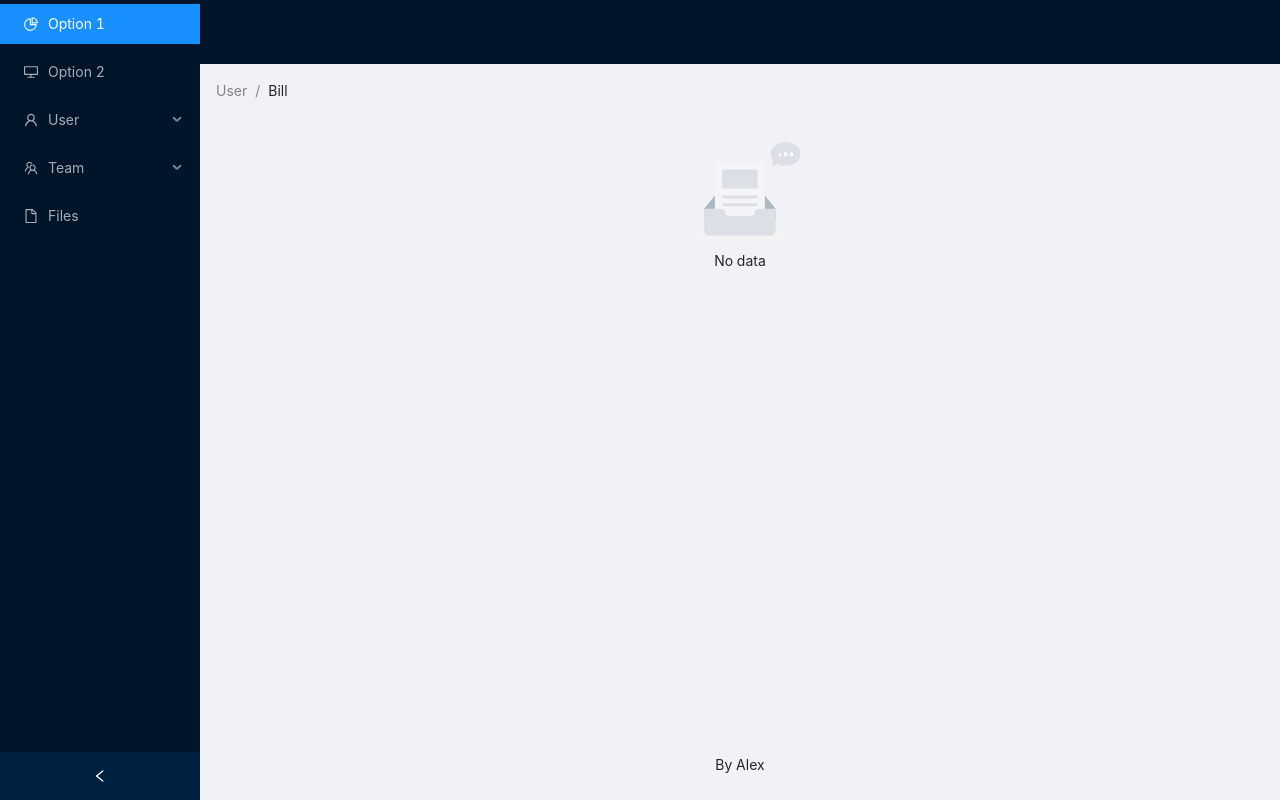
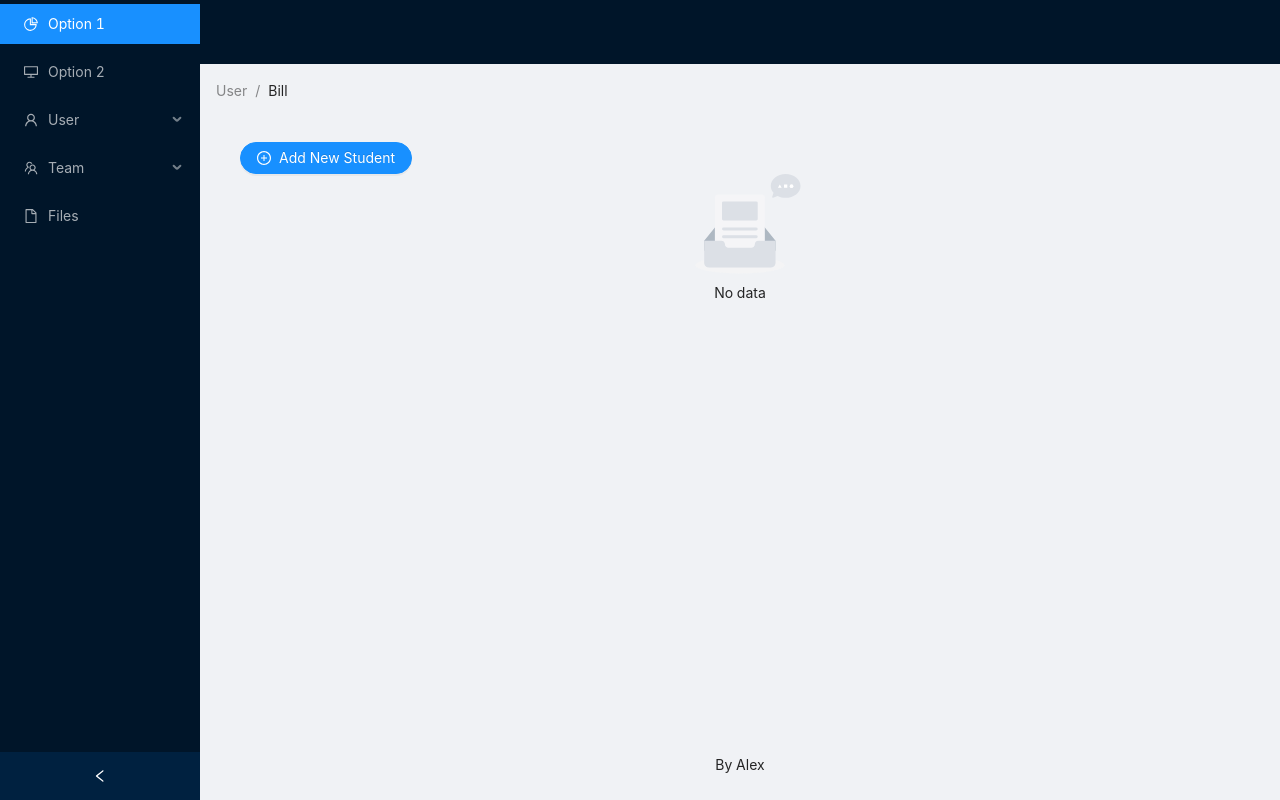
Before and after one commit to AlexandruMBaltazar/student-management-system, a React (Create React App) app in the folder src/frontend/: page / in a window 1280 px wide. Built offline with nearby package versions, Linux system fonts and the light colour scheme; no server answers.

Commit message:
FE/BUG - Add new student button missing when student table empty

```diff
--- a/src/frontend/src/App.js
+++ b/src/frontend/src/App.js
@@ -142,7 +142,16 @@ function App() {
             return <Spin indicator={antIcon}/>
         }
         if (students.length <= 0) {
-            return <Empty/>;
+            return (
+                <>
+                    <StudentDrawerForm showDrawer={showDrawer} setShowDrawer={setShowDrawer}/>
+                    <Button onClick={() => setShowDrawer(!showDrawer)} type="primary" shape="round"
+                            icon={<PlusCircleOutlined/>} size="medium">
+                        Add New Student
+                    </Button>
+                    <Empty/>
+                </>
+            );
         }
         return <>
             <StudentDrawerForm showDrawer={showDrawer} setShowDrawer={setShowDrawer}/>
```
